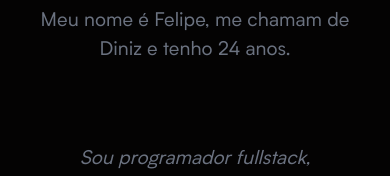
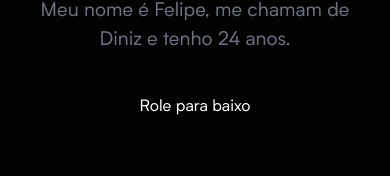
Before and after one commit to dinizdev/fdiniz.dev, a Next.js app: page /sobre in a window 390 px wide. Shown: the part 647-823 px from the top of the page. Built offline with nearby package versions, Linux system fonts and the light colour scheme.

Commit message:
fix role acess

```diff
--- a/src/pages/sobre/index.tsx
+++ b/src/pages/sobre/index.tsx
@@ -20,7 +20,7 @@ export default function about() {
         </h1>
       </section>
       <motion.div
-        animate={{ y: 40 }}
+        animate={{ y: 30 }}
         transition={{ type: 'spring', stiffness: 100 }}
       >
         <div className="grid-cols-2 md:grid">
@@ -36,6 +36,9 @@ export default function about() {
           <section className="align-center min-w-md flex flex-wrap justify-center">
             <span className="  p-10 text-center text-[1.2rem] text-gray-500 ">
               Meu nome é Felipe, me chamam de Diniz e tenho 24 anos.
+            </span>
+            <span className="mb-8 sm:text-2xl md:hidden lg:hidden">
+              Role para baixo
             </span>
             <span className=" p-10  text-center text-[1.2rem] italic text-gray-500 ">
               Sou programador fullstack, apaixonado por tecnologia. Atualmente
```
